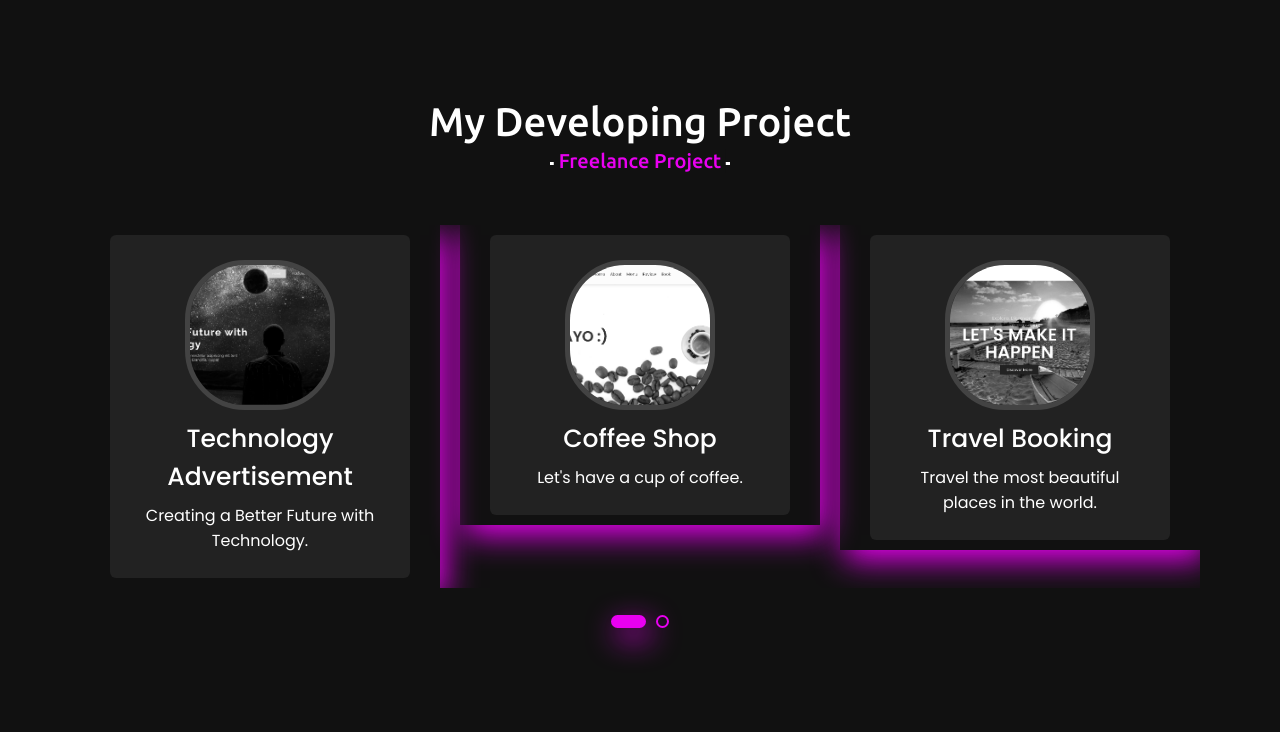
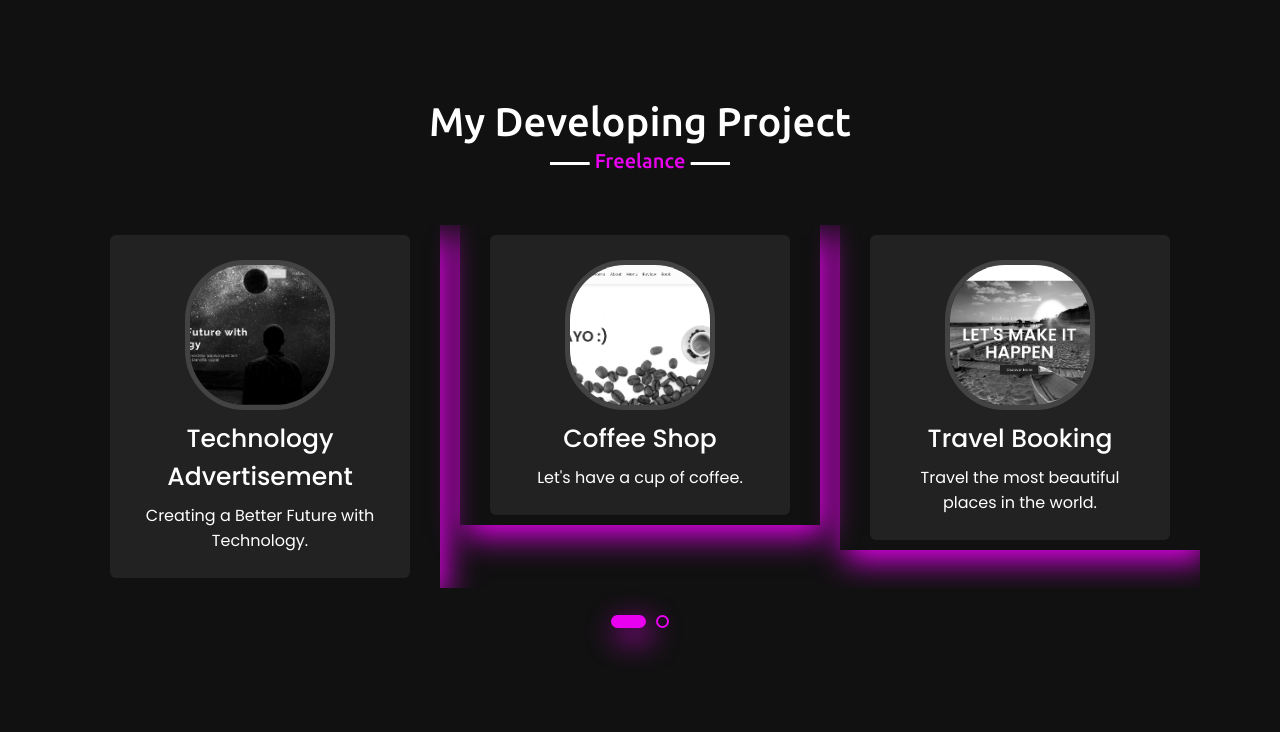
Before and after one commit to jimlimuel/jimlimuel.github.io, a PHP site: page / in a window 1280 px wide. Shown: the part 2778-3510 px from the top of the page. Run offline with PHP 8.4, Linux system fonts and the light colour scheme.

Commit message:
Update style.css

```diff
--- a/style.css
+++ b/style.css
@@ -413,7 +413,7 @@ filter: invert(100%);
 
 /* projects section styling */
 .projects .title::after{
-    content: "Freelance Project";
+    content: "Freelance";
 }
 .projects .carousel .card{
     background: #222;
```
